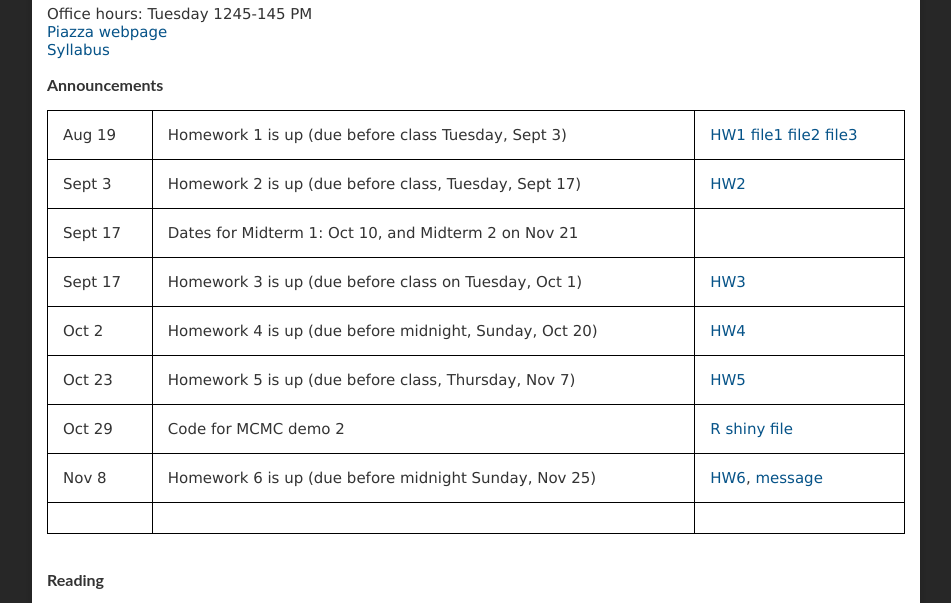
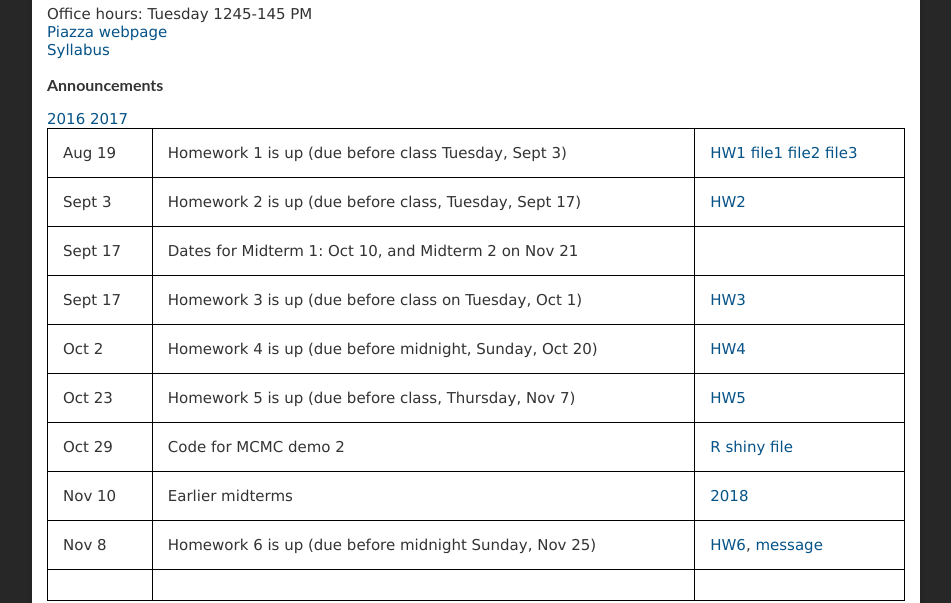
Before and after one commit to varao/stat545_fall19, a plain HTML site: page index.html in a window 1280 px wide. Shown: the part 151-754 px from the top of the page, without its empty margins (164-1115 px from the left). Drawn offline with Linux system fonts and the light colour scheme.

Commit message:
midterm2

```diff
--- a/index.html
+++ b/index.html
@@ -90,14 +90,14 @@
             <td>Midterm 1</td>
             <td><a href="midterm1_18.pdf"> 2018</a>  </td>
           </tr>
+-->
            <tr>
-            <td>Nov 9</td>
+            <td>Nov 10</td>
             <td>Earlier midterms</td>
-            <td><a href="midterm2_15.pdf"> 2015</a>
                 <a href="midterm2_16.pdf"> 2016</a>
-                <a href="midterm2_17.pdf"> 2016</a>
+                <a href="midterm2_17.pdf"> 2017</a>
+            <td><a href="midterm2_18.pdf"> 2018</a>
           </tr>
--->
           <tr>
             <td>Nov 8</td>
             <td>Homework 6 is up (due before midnight Sunday, Nov 25)</td>
```
Also changed, not shown: 3 other files.
